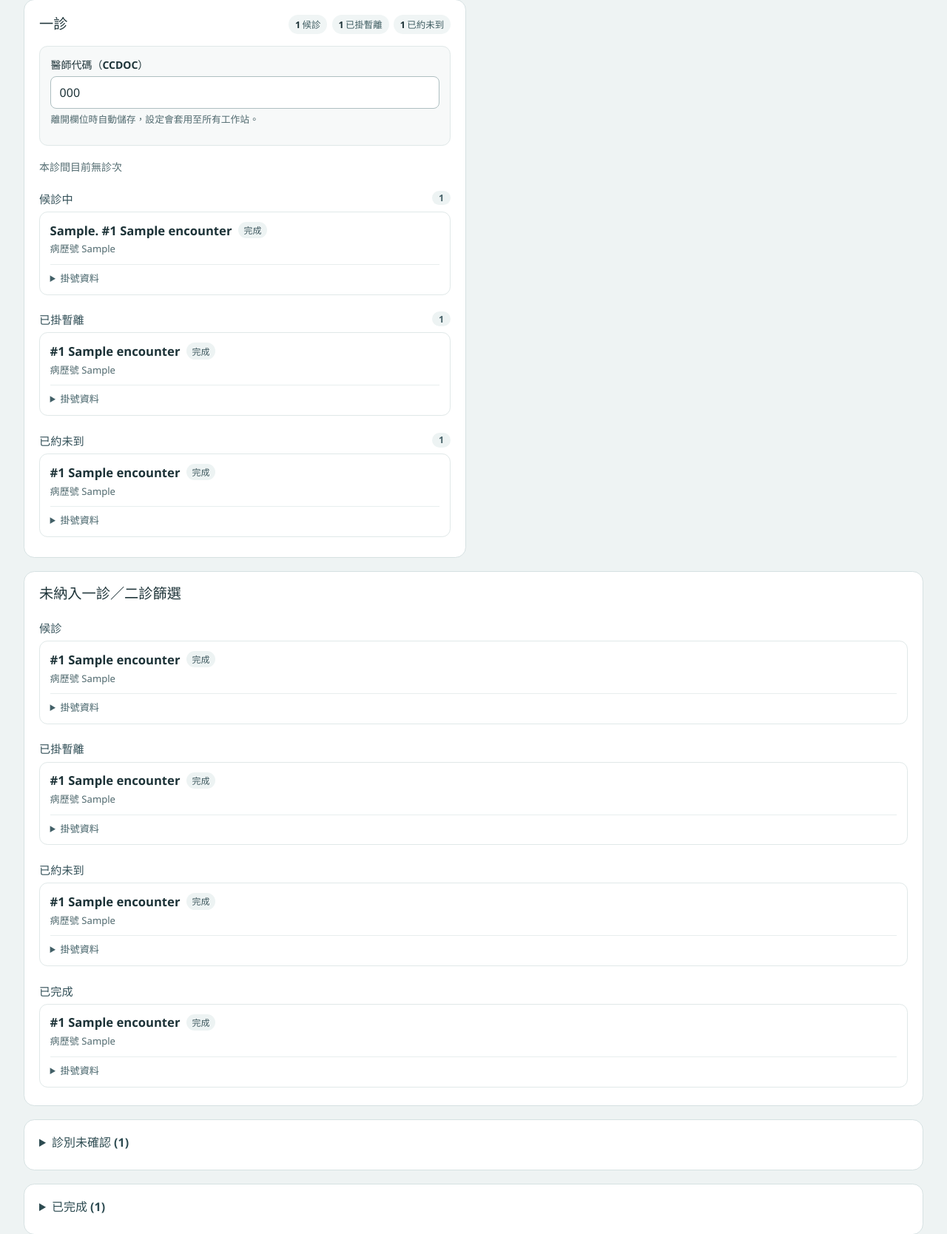
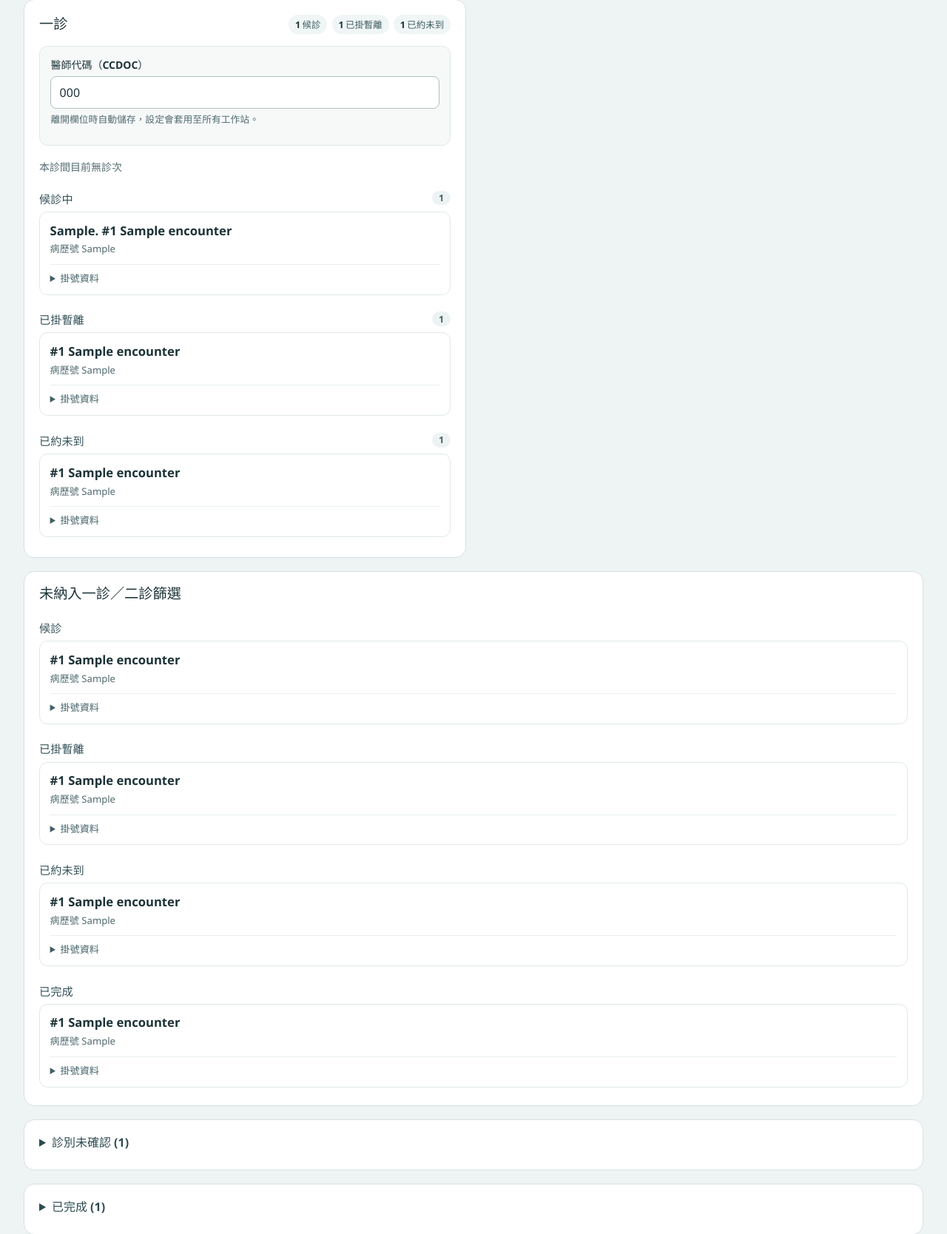
Before and after one commit to lemonicefate/clinic-queue-helper, a Python web app: template clinic_queue/templates/index.html in a window 1280 px wide. Shown: the part 199-1867 px from the top of the page at 74% size. Run offline with Jinja, Linux system fonts and the light colour scheme; the template is opened without the code that fills it: most values are stand-ins (such as "Sample title", 1, 10 or a date in 2020).

Commit message:
Remove redundant patient status badges (#20)

```diff
--- a/clinic_queue/templates/index.html
+++ b/clinic_queue/templates/index.html
@@ -92,8 +92,6 @@
       .badge { display: inline-flex; align-items: center; min-height: 1.4rem; padding: .08rem .45rem; border-radius: 999px; background: #edf3f3; color: #405a60; font-size: .75rem; font-weight: 600; white-space: nowrap; }
       .badge-new { background: #ffedbb; color: #664907; }
       .badge-overdue { background: var(--error-surface); color: var(--error-ink); }
-      .badge-away { background: var(--warning-surface); color: var(--warning-ink); }
-      .badge-unconfirmed { background: #f0eaf8; color: #583d76; }
       .queue-actions { display: flex; flex-wrap: wrap; justify-content: flex-end; gap: .35rem; }
       button { min-height: 2.55rem; padding: .45rem .7rem; border: 1px solid #bdcecf; border-radius: .5rem; background: var(--surface); color: #29464c; cursor: pointer; font-size: .82rem; font-weight: 600; }
       button:hover:not(:disabled) { border-color: #91b5ae; background: #f0f7f5; color: var(--accent-deep); }
@@ -181,11 +179,6 @@
               <div class="patient-badges">
                 {% if encounter.is_new %}<span class="badge badge-new">NEW</span>{% endif %}
                 {% if encounter.overdue %}<span class="badge badge-overdue">過號</span>{% endif %}
-                {% if encounter.queue_status == 'WAITING' and encounter.presence_status == 'AWAY' %}<span class="badge badge-away">已掛暫離</span>{% endif %}
-                {% if encounter.time_kind is none %}<span class="badge badge-unconfirmed">診別未確認</span>{% endif %}
-                {% if encounter.queue_status == 'WAITING' %}<span class="badge">候診</span>{% endif %}
-                {% if encounter.queue_status == 'PREREGISTERED' %}<span class="badge">已約未到</span>{% endif %}
-                {% if encounter.queue_status == 'COMPLETED' %}<span class="badge">完成</span>{% endif %}
               </div>
             </div>
             <span class="secondary">病歷號 {{ encounter.patient_no }}</span>
```
Also changed, not shown: tests/test_views.py (+33 -2 lines).
